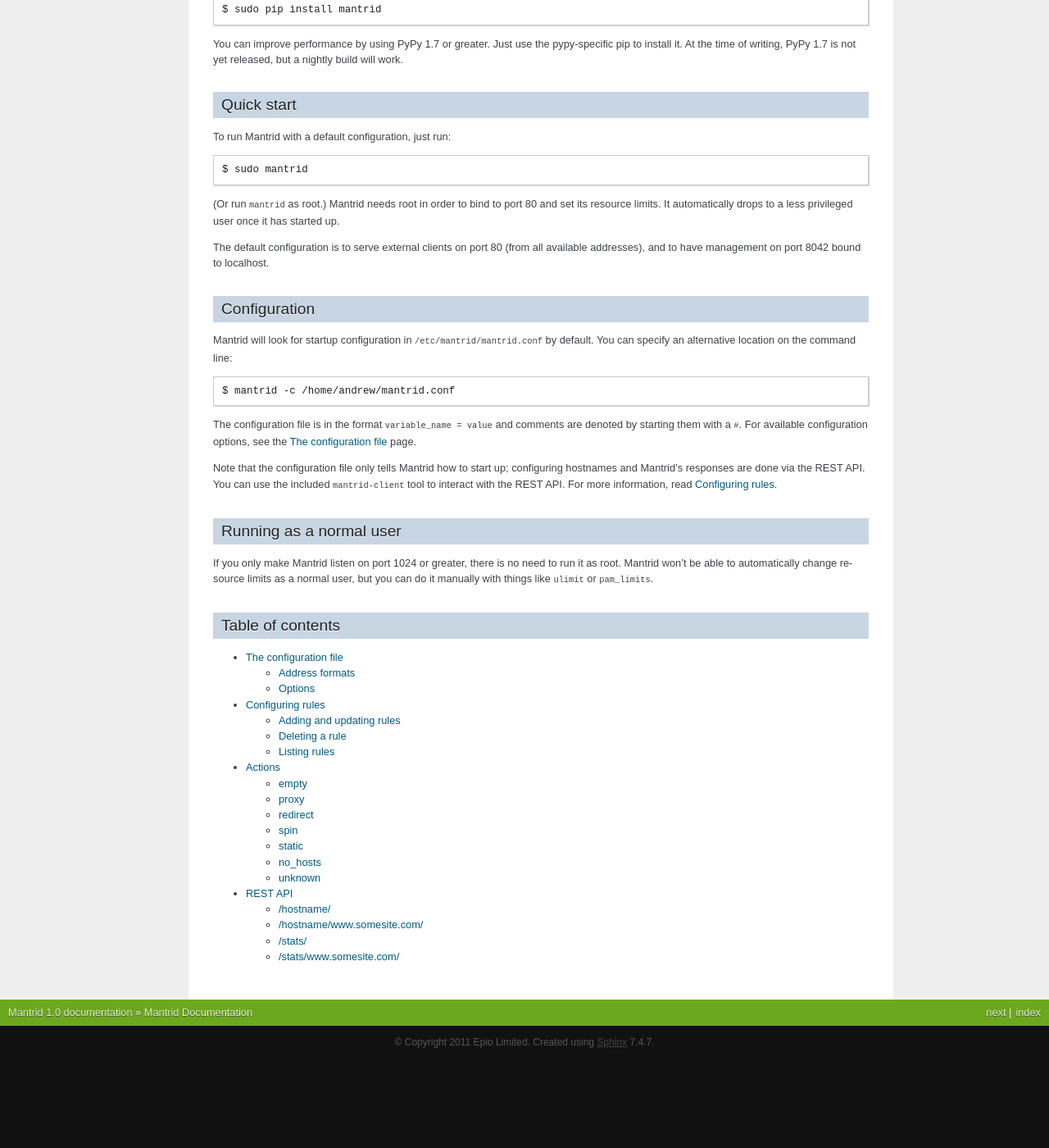
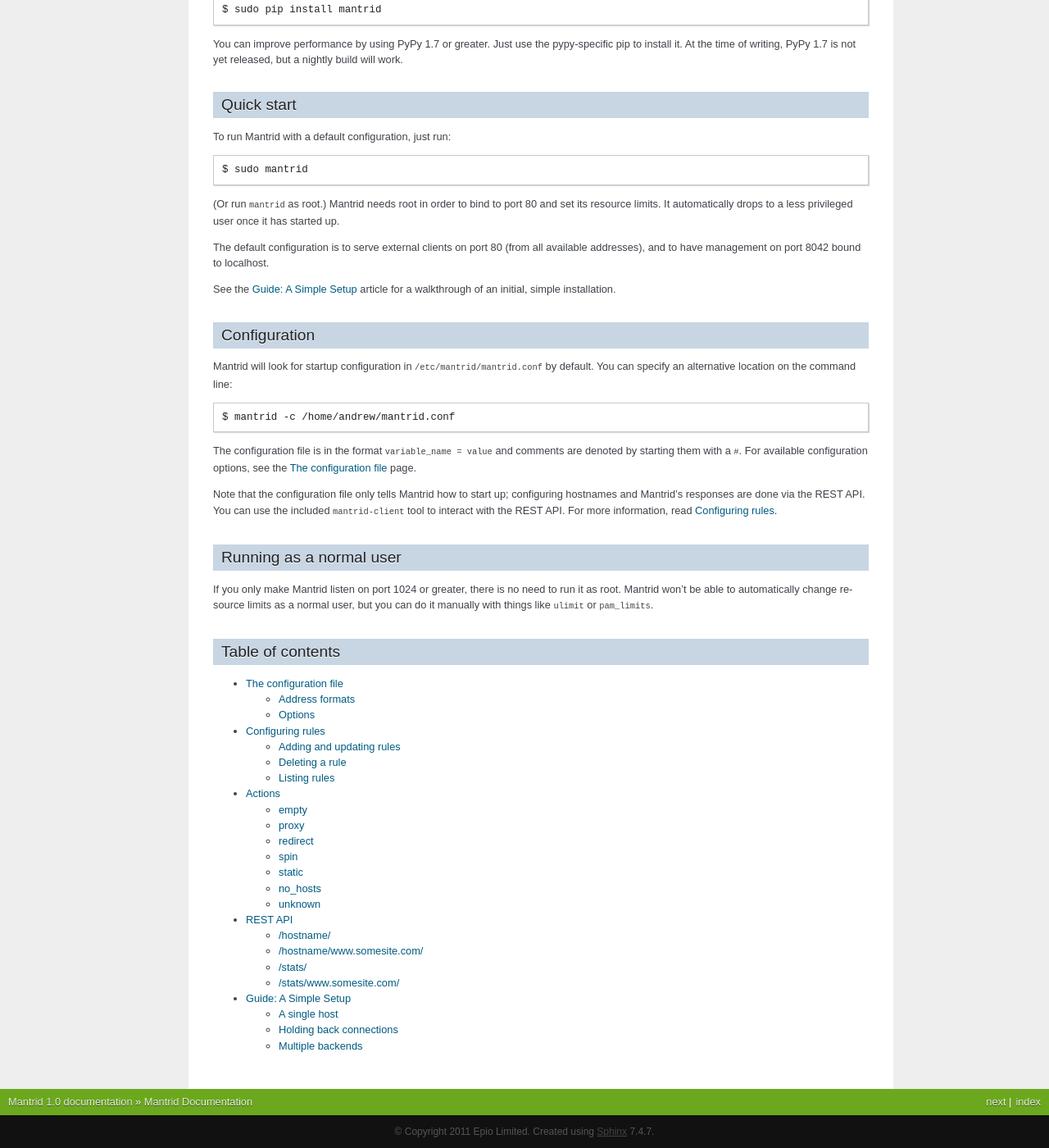
Before and after one commit to epio/mantrid, a Sphinx documentation site: the page built from docs/index.rst, in a window 1280 px wide and 1400 px high, scrolled down 441 px. Shown: the whole window at 82% size. Built offline with Sphinx 7.4.7, drawn with Linux system fonts in a browser that asks for light colours; before the commit the page ends 1732 px from its top, so only the background shows below that; some of the changed lines change nothing that is shown.

Commit message:
Add step-by-step guide in documentation for a simple use.

```diff
--- /dev/null
+++ b/docs/guides/simple.rst
@@ -0,0 +1,45 @@
+Guide: A Simple Setup
+=====================
+
+This guide will show you how to get a very simple Mantrid install working - we'll have one host, which we proxy through to a backend, and then we'll show you how to put it into "spin" mode (where it will hold open incoming connections) and then back into proxy mode, which will then let all the pending connections through.
+
+First of all, install Mantrid; instructions on how to do this are on :doc:`the main page </index>`. Once you have it installed, you need to start Mantrid::
+
+    sudo mantrid
+
+Now Mantrid should be listening on port 80, and listening for management connections on localhost:8042. If you go to http://localhost/ now, you should get a simple page telling you that you currently have no hosts.
+
+A single host
+-------------
+
+Let's add an example host - we'll just use "localhost" for now, and tell it to proxy to ``google.com``::
+
+    mantrid-client set localhost proxy true backends=localhost:8000
+
+That tells the client to set a new rule, for the domain ``localhost``, using the action ``proxy``, handling subdomains as well (``true``), and then specifies the one backend we're using - in this case, we're presuming you're running something on port 8000 locally - change that as required.
+
+If you now go to http://localhost/, you should see the application you redirected to appear.
+
+Holding back connections
+------------------------
+
+Now, let's change localhost to 'spin' incoming connections::
+
+    mantrid-client set localhost spin true
+
+(spin takes no arguments, so there is nothing after ``true``).
+
+If you now visit http://localhost/, your browser will just sit and try and load the page - Mantrid is holding open connections (this is useful if, for example, you are restarting your web servers). Now, you can set it back to proxy mode::
+
+    mantrid-client set localhost proxy true backends=localhost:8000
+
+Your open connection will then successfully go through and serve the page you saw before.
+
+Multiple backends
+-----------------
+
+You can also set more than one backend; if we set::
+
+    mantrid-client set localhost proxy true backends=localhost:8000,localhost:8001
+
+then hitting http://localhost/ will randomly connect you through to one of the two ports.
--- a/docs/index.rst
+++ b/docs/index.rst
@@ -36,6 +36,8 @@
 
 The default configuration is to serve external clients on port 80 (from all available addresses), and to have management on port 8042 bound to localhost.
 
+See the :doc:`guides/simple` article for a walkthrough of an initial, simple installation.
+
 
 Configuration
 -------------
@@ -64,3 +66,4 @@
     configuring_rules
     actions
     rest_api
+    guides/simple
```
